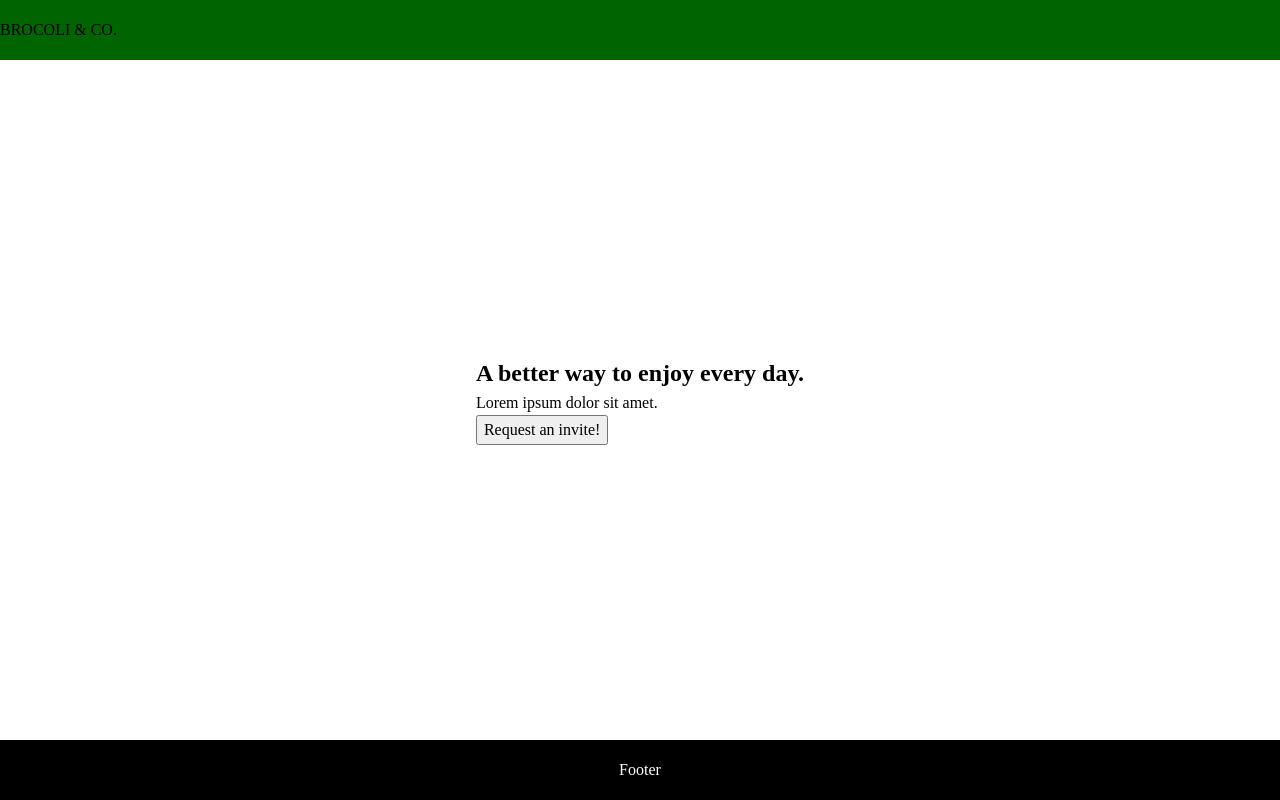
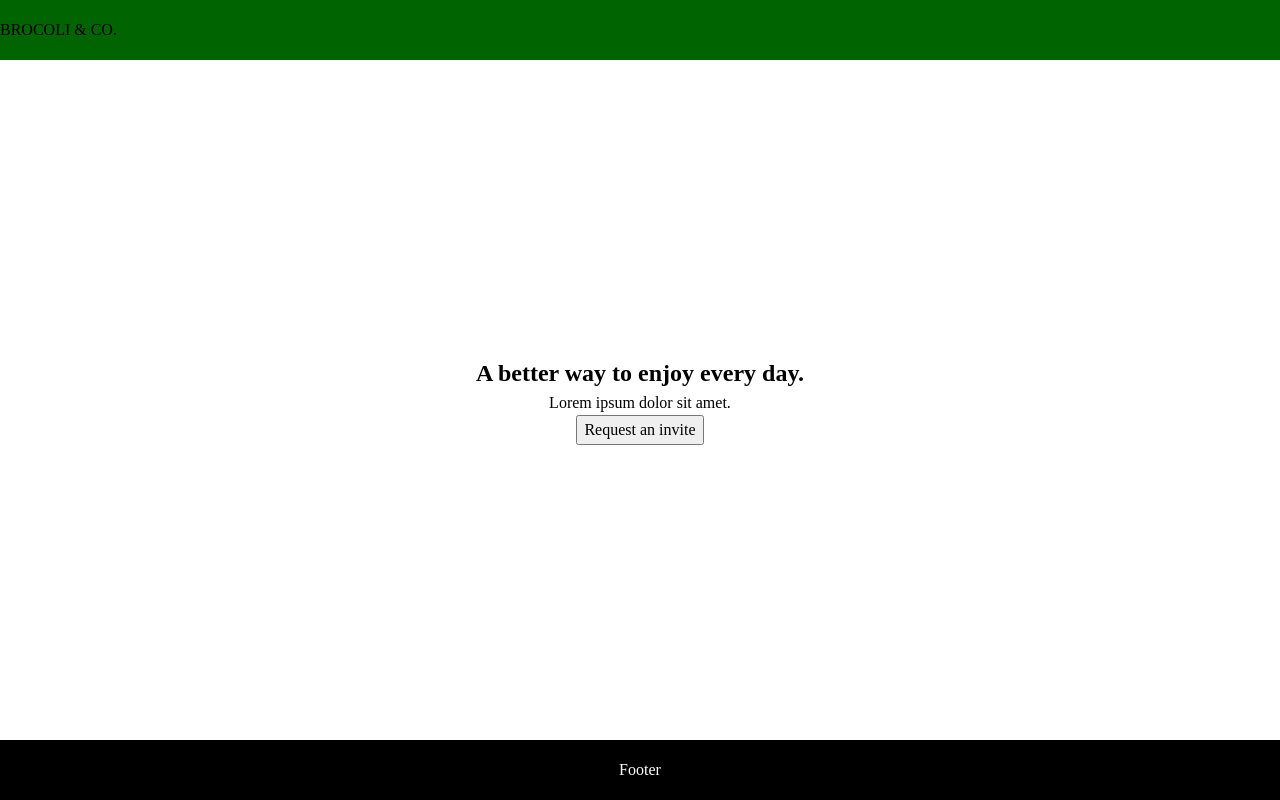
Before and after one commit to nicholascannon/broccoli-landing-page, a React (Vite) app in the folder client/: page / in a window 1280 px wide. Built offline with nearby package versions, Linux system fonts and the light colour scheme.

Commit message:
Add button + styling to landing content

```diff
--- a/client/src/pages/landing.module.css
+++ b/client/src/pages/landing.module.css
@@ -14,3 +14,7 @@
     justify-content: center;
     align-items: center;
 }
+
+.content {
+    text-align: center;
+}
--- a/client/src/pages/landing.tsx
+++ b/client/src/pages/landing.tsx
@@ -13,10 +13,10 @@ const LandingPageView = () => {
             <Header />
 
             <main className={styles.main}>
-                <section>
+                <section className={styles.content}>
                     <h1>A better way to enjoy every day.</h1>
                     <p>Lorem ipsum dolor sit amet.</p>
-                    <button>Request an invite!</button>
+                    <button>Request an invite</button>
                 </section>
             </main>
 
```
